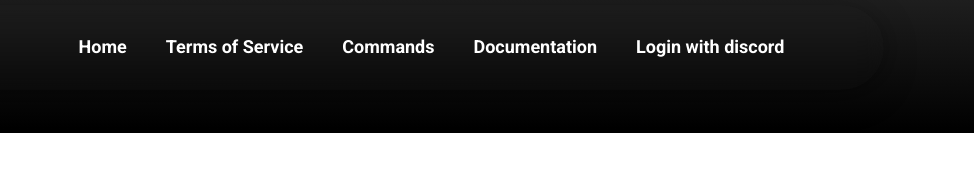
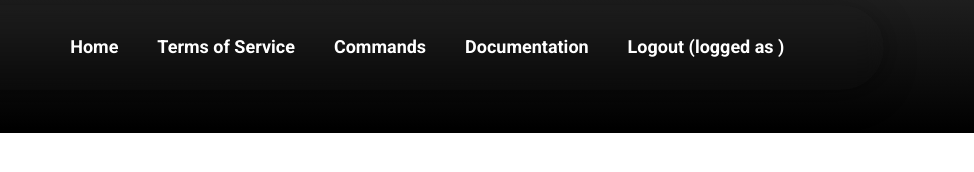
Before and after one commit to SkyBeWorld/Geantbot, a website: page src/website/html/dashboard.ejs in a window 1280 px wide. Shown: the full height of the page, 306-1280 px from the left. Drawn offline with nearby package versions, Linux system fonts and the light colour scheme; files that its build step writes are made by us from their sources; files whose address does not match are found by name.

Commit message:
Update dashboard.ejs

```diff
--- a/src/website/html/dashboard.ejs
+++ b/src/website/html/dashboard.ejs
@@ -19,7 +19,7 @@
                 <a href="#">Terms of Service</a>
                 <a href="#">Commands</a>
                 <a href="#">Documentation</a>
-                <a href="/login">Login with discord</a>
+                <a href="/logout">Logout (logged as <%= username %>)</a>
             </nav>
             <img src="assets/menu.png" class="menu" id="menu-icon">
         </header>
```
